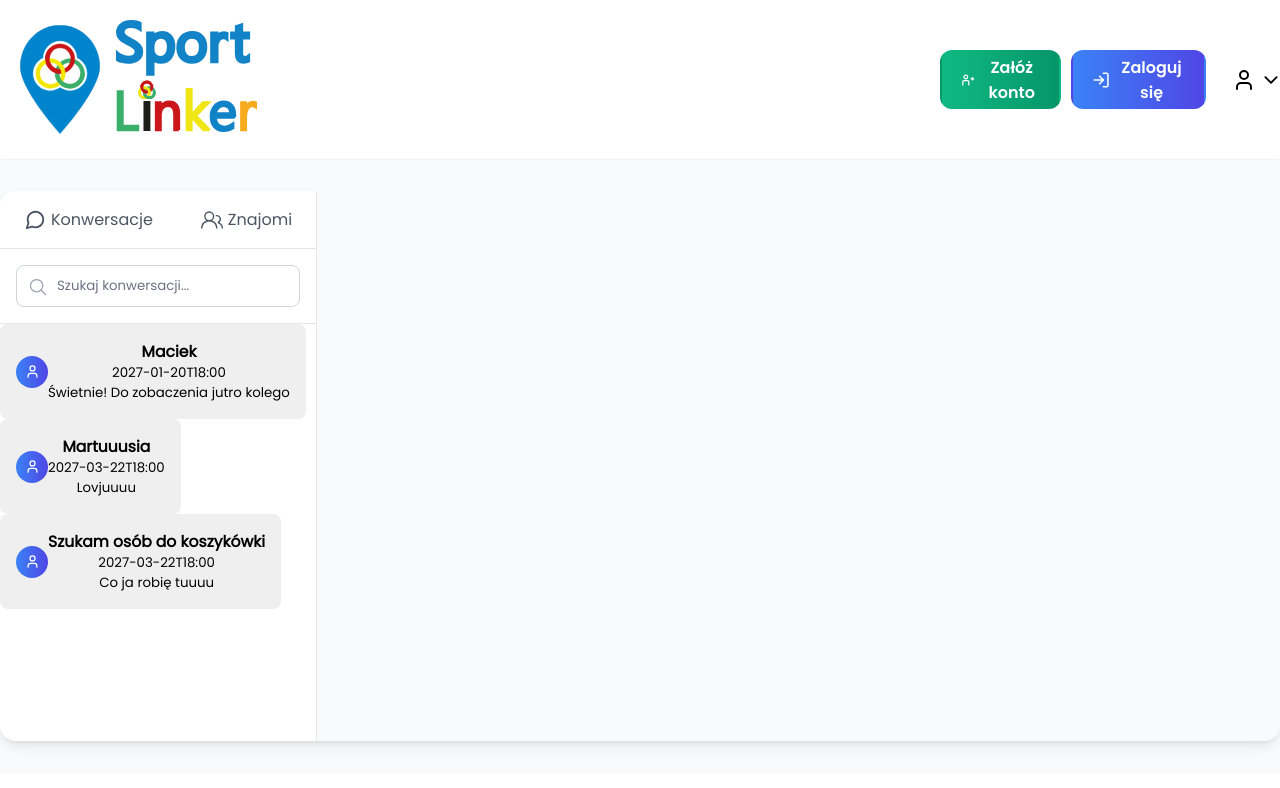
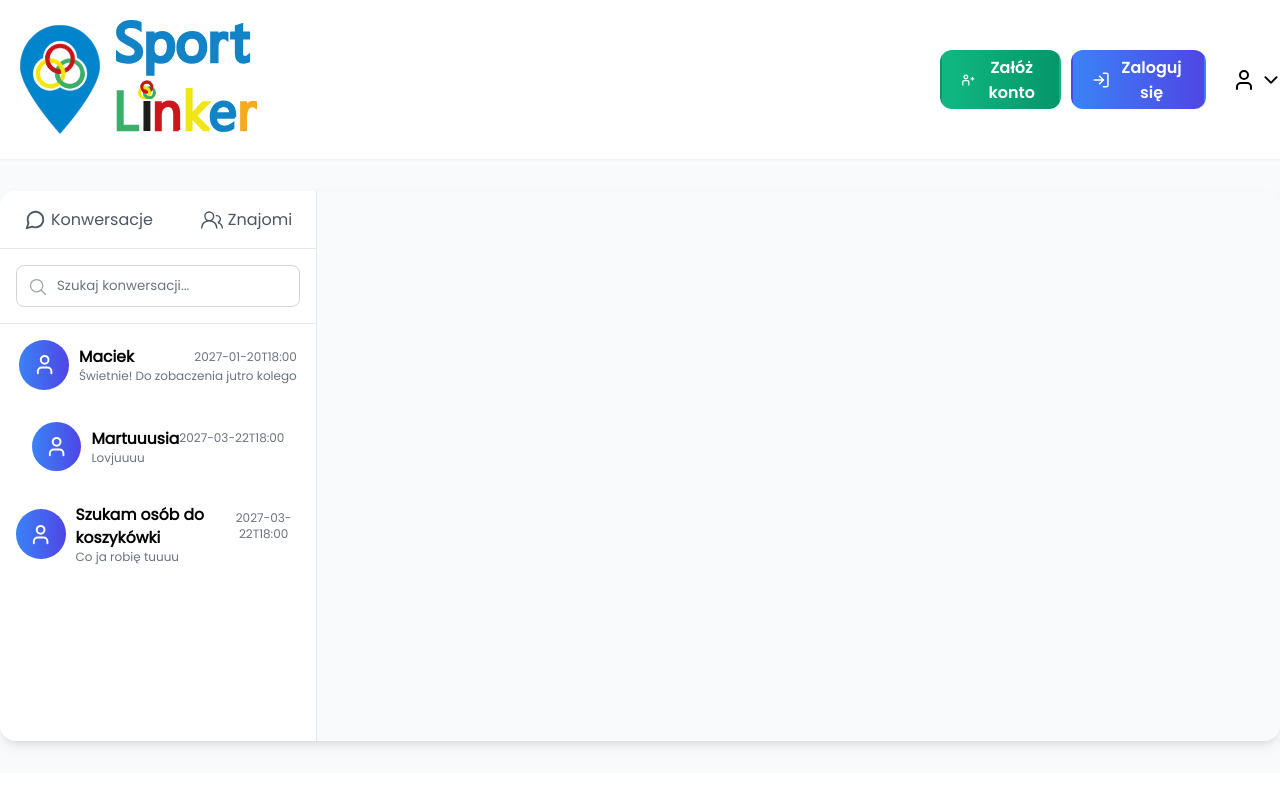
Before and after one commit to Michuxx/SportLinker, a React (Vite) app in the folder SportLinkerFrontend/: page /messages in a window 1280 px wide. Shown: the top 788 px of the page. Built offline with nearby package versions, Linux system fonts and the light colour scheme.

Commit message:
Styling chat profile btns - in progress

```diff
--- a/SportLinkerFrontend/src/components/component-items/button/ChatProfileButton.jsx
+++ b/SportLinkerFrontend/src/components/component-items/button/ChatProfileButton.jsx
@@ -5,7 +5,9 @@ const ChatProfileButton = ({ onClick, name, date, text }) => {
   return (
     <button className="chat-profile-btn" onClick={onClick}>
       <div className="chat-profile-wrapper">
-        <Avatar size={2} />
+        <div className="chat-profile-avatar">
+          <Avatar size={3.1} />
+        </div>
         <div className="chat-profile-info-wrapper">
           <div className="chat-profile-profile-info">
             <h3>{name}</h3>
--- a/SportLinkerFrontend/src/components/component-items/button/chatProfileButton.css
+++ b/SportLinkerFrontend/src/components/component-items/button/chatProfileButton.css
@@ -1,8 +1,39 @@
 .chat-profile-btn {
   padding: 1rem;
+  background-color: #fff;
+  width: 100%;
 }
 
 .chat-profile-wrapper {
   display: flex;
   align-items: center;
+  justify-content: space-between;
+  gap: 10px;
 }
+
+.chat-profile-profile-info {
+  display: flex;
+  justify-content: space-between;
+  align-items: center;
+}
+
+.chat-profile-profile-info span {
+  font-size: 0.75rem;
+  line-height: 1rem;
+  color: rgb(107 114 128);
+}
+
+.chat-profile-info-wrapper h3 {
+  text-align: left;
+}
+
+.chat-profile-info-wrapper p {
+  text-align: left;
+  font-size: 0.75rem;
+  line-height: 1rem;
+  color: rgb(107 114 128);
+}
+
+.chat-profile-avatar {
+  display: flex;
+}
```
